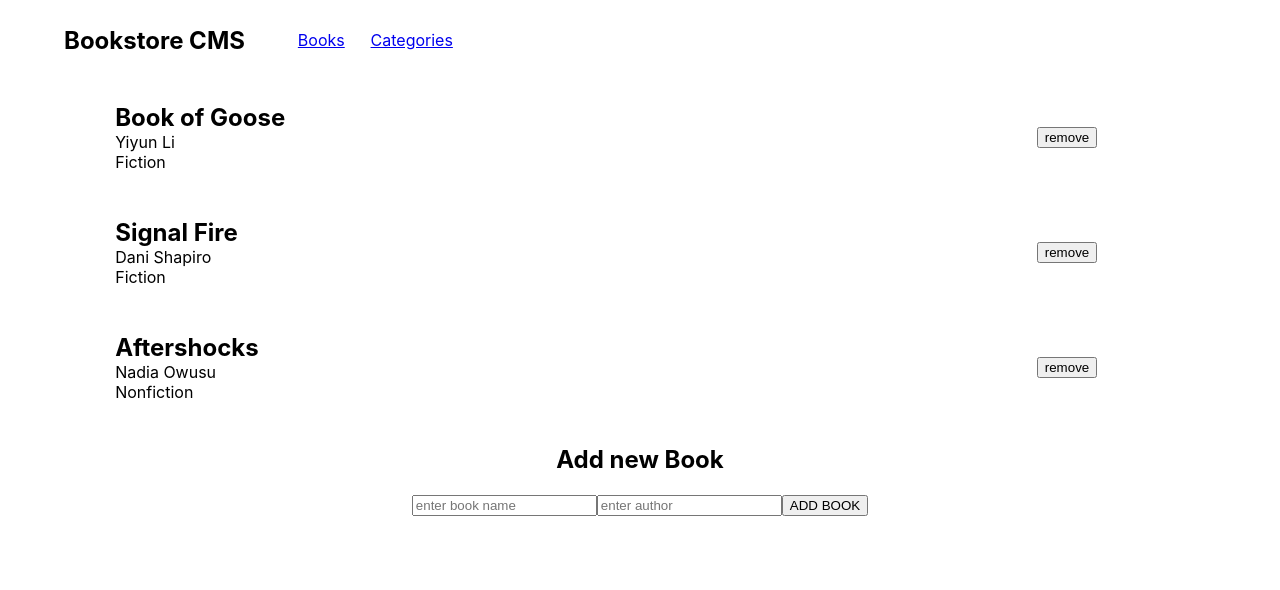
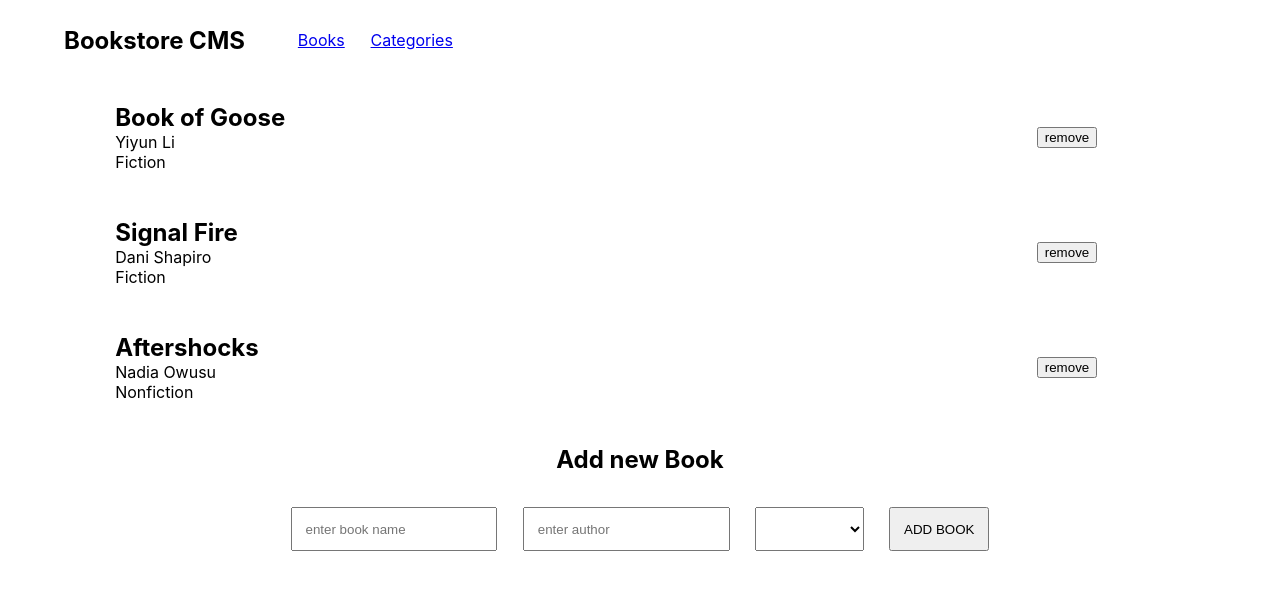
Before and after one commit to ram1117/bookstore-react-redux, a React (Create React App) app: page /books in a window 1280 px wide. Shown: the top 590 px of the page. Built offline with nearby package versions, Linux system fonts and the light colour scheme; the HTML template or start-up script is replaced by a standard one.

Commit message:
add category to form inputs

```diff
--- a/src/components/BookForm.js
+++ b/src/components/BookForm.js
@@ -1,6 +1,8 @@
 import { useState } from 'react';
 import { useDispatch } from 'react-redux';
 import { addBook } from '../redux/books/bookSlice';
+import { categories } from '../redux/books/booksList';
+import styles from '../styles/BookForm.module.css';
 
 const BookForm = () => {
   const dispatch = useDispatch();
@@ -9,20 +11,61 @@ const BookForm = () => {
     const { name, value } = e.target;
     setInputs((values) => ({ ...values, [name]: value }));
   };
+
+  const handleSelectChange = (e) => {
+    const { name, value } = e.target;
+    setInputs((values) => ({ ...values, [name]: value }));
+  };
+
+  const handleSubmit = (e) => {
+    e.preventDefault();
+    if (Object.keys(inputs).length > 2) {
+      dispatch(addBook(inputs));
+      setInputs({});
+      e.target.reset();
+    }
+  };
   return (
     <>
       <h2>Add new Book</h2>
       <form
-        className="book-form"
-        onSubmit={(e) => {
-          e.preventDefault();
-          dispatch(addBook(inputs));
-          e.target.reset();
-        }}
+        className={styles['book-from']}
+        onSubmit={handleSubmit}
       >
-        <input name="title" onChange={handleChange} id="booktitle" type="text" placeholder="enter book name" />
-        <input name="author" onChange={handleChange} id="author" type="text" placeholder="enter author" />
-        <button type="submit">ADD BOOK</button>
+        <input
+          className={styles['form-input']}
+          name="title"
+          onChange={handleChange}
+          id="booktitle"
+          type="text"
+          placeholder="enter book name"
+          aria-label="book title"
+        />
+        <input
+          className={styles['form-input']}
+          name="author"
+          onChange={handleChange}
+          id="author"
+          type="text"
+          placeholder="enter author"
+          aria-label="author name"
+        />
+        <select
+          className={styles['form-input']}
+          name="category"
+          onChange={handleSelectChange}
+          aria-label="category"
+        >
+          {categories.map((item) => (
+            <option
+              key={item}
+              value={item}
+            >
+              {item}
+            </option>
+          ))}
+        </select>
+        <button className={styles['form-input']} type="submit">ADD BOOK</button>
       </form>
     </>
   );
--- a/src/redux/books/bookSlice.js
+++ b/src/redux/books/bookSlice.js
@@ -12,7 +12,7 @@ const bookSlice = createSlice({
         itemId: `item${state.length + 1}`,
         title: payload.title,
         author: payload.author,
-        category: 'undefined',
+        category: payload.category,
       });
       return newState;
     },
--- a/src/redux/books/booksList.js
+++ b/src/redux/books/booksList.js
@@ -19,4 +19,13 @@ const booksList = [
   },
 ];
 
+export const categories = [
+  '',
+  'Fiction',
+  'Nonfiction',
+  'SciFi',
+  'History',
+  'Biography',
+];
+
 export default booksList;
--- /dev/null
+++ b/src/styles/BookForm.module.css
@@ -0,0 +1,10 @@
+.book-form {
+  display: flex;
+  width: 100%;
+  justify-content: flex-start;
+}
+
+.form-input {
+  padding: 1%;
+  margin: 1%;
+}
```
